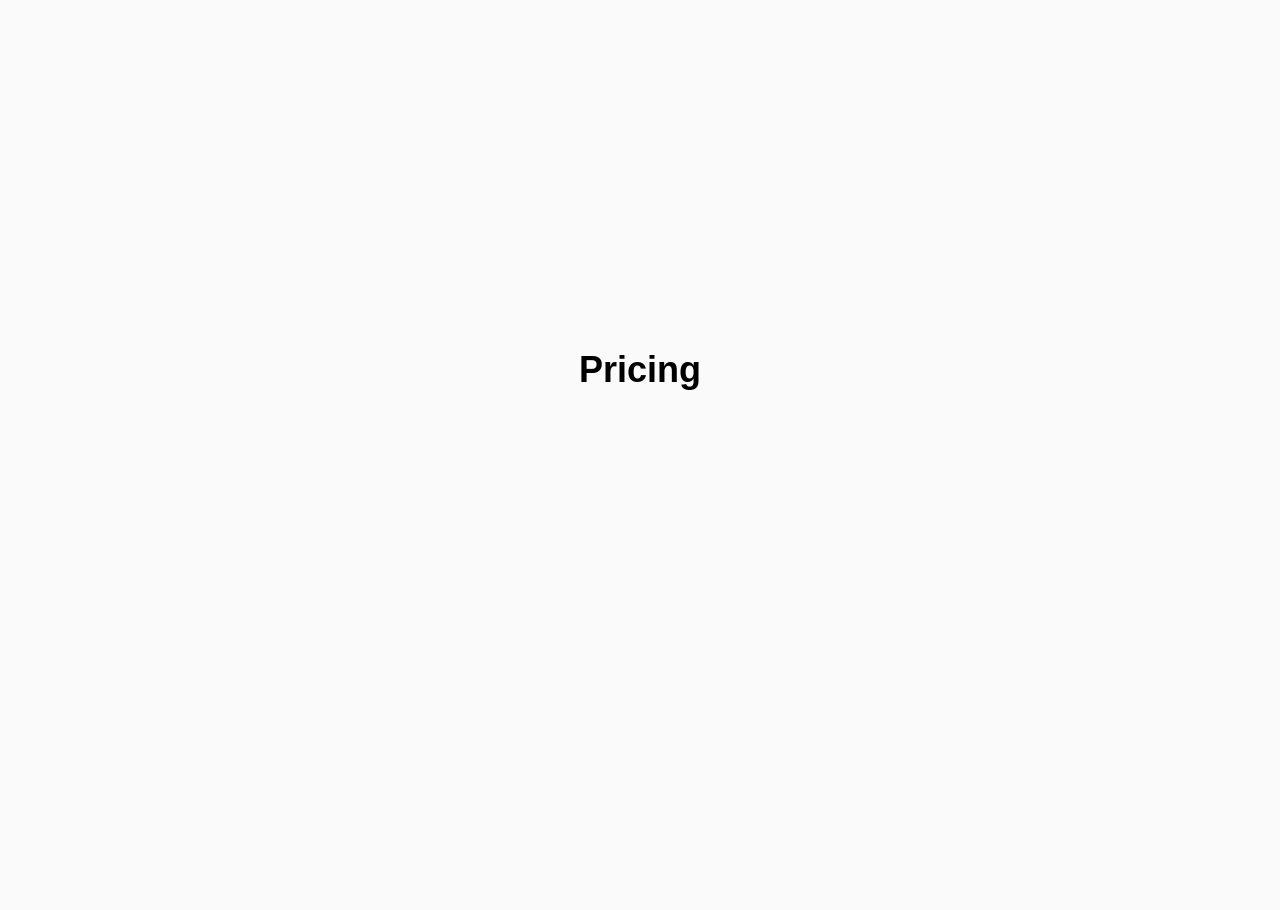
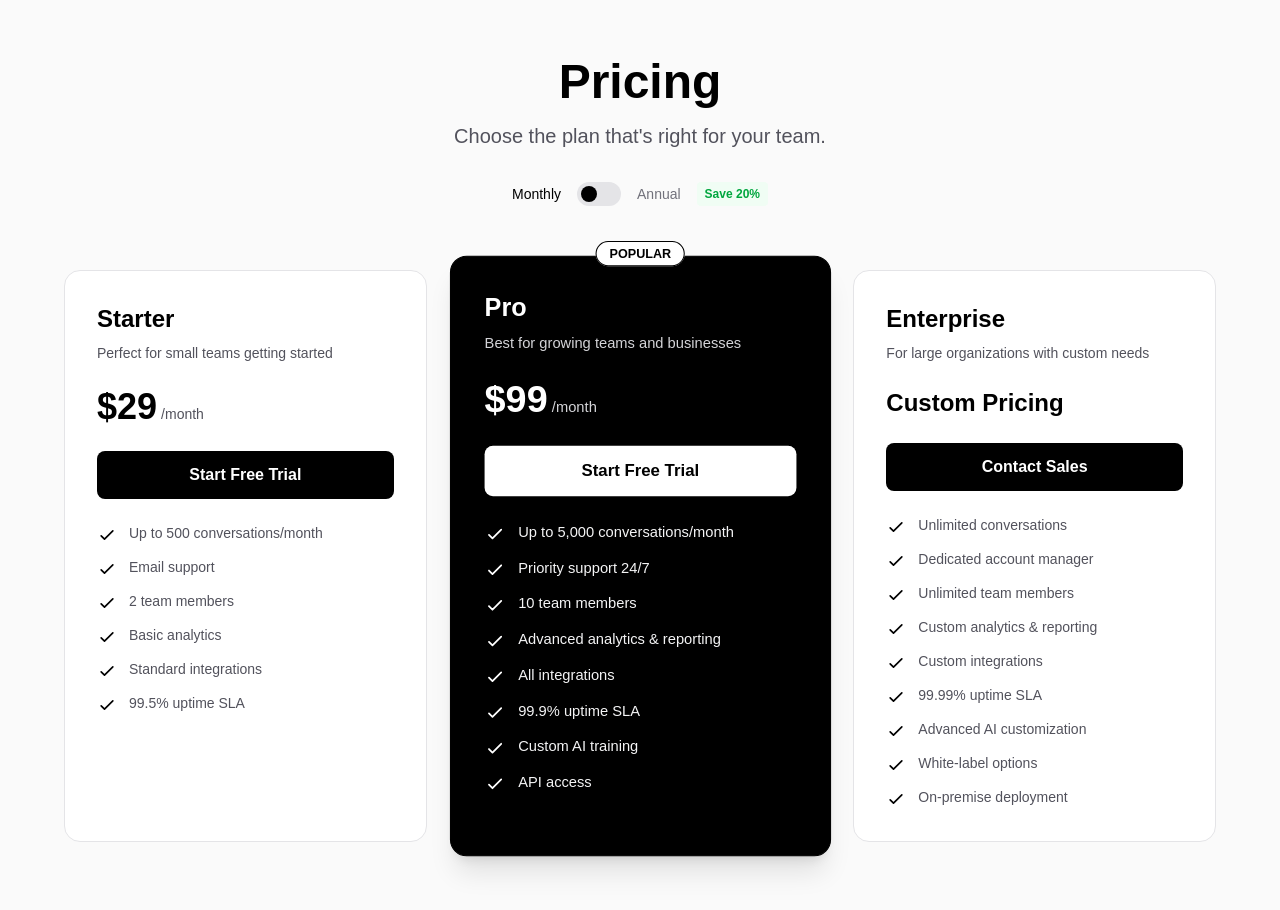
Before and after one commit to surendar2011/saas-landing-page, a Next.js app: page / in a window 1280 px wide. Shown: the part 1680-2590 px from the top of the page. Built offline with nearby package versions, Linux system fonts and the light colour scheme.

Commit message:
Added pricing section

```diff
--- a/src/components/sections/Pricing.tsx
+++ b/src/components/sections/Pricing.tsx
@@ -1,10 +1,212 @@
+"use client";
+
+import { useState } from "react";
+
 export default function Pricing() {
+  const [isAnnual, setIsAnnual] = useState(false);
+
+  const plans = [
+    {
+      name: "Starter",
+      description: "Perfect for small teams getting started",
+      monthlyPrice: 29,
+      annualPrice: 24,
+      features: [
+        "Up to 500 conversations/month",
+        "Email support",
+        "2 team members",
+        "Basic analytics",
+        "Standard integrations",
+        "99.5% uptime SLA"
+      ],
+      cta: "Start Free Trial",
+      popular: false
+    },
+    {
+      name: "Pro",
+      description: "Best for growing teams and businesses",
+      monthlyPrice: 99,
+      annualPrice: 79,
+      features: [
+        "Up to 5,000 conversations/month",
+        "Priority support 24/7",
+        "10 team members",
+        "Advanced analytics & reporting",
+        "All integrations",
+        "99.9% uptime SLA",
+        "Custom AI training",
+        "API access"
+      ],
+      cta: "Start Free Trial",
+      popular: true
+    },
+    {
+      name: "Enterprise",
+      description: "For large organizations with custom needs",
+      monthlyPrice: null,
+      annualPrice: null,
+      features: [
+        "Unlimited conversations",
+        "Dedicated account manager",
+        "Unlimited team members",
+        "Custom analytics & reporting",
+        "Custom integrations",
+        "99.99% uptime SLA",
+        "Advanced AI customization",
+        "White-label options",
+        "On-premise deployment"
+      ],
+      cta: "Contact Sales",
+      popular: false
+    }
+  ];
+
   return (
-    <section id="pricing" className="min-h-screen flex items-center justify-center px-4">
-      <div className="text-center">
-        <h2 className="text-4xl font-bold text-black dark:text-white mb-4">
-          Pricing
-        </h2>
+    <section id="pricing" className="min-h-screen flex items-center justify-center px-4 py-20">
+      <div className="max-w-7xl mx-auto w-full">
+        {/* Header */}
+        <div className="text-center mb-16">
+          <h2 className="text-4xl md:text-5xl font-bold text-black dark:text-white mb-4">
+            Pricing
+          </h2>
+          <p className="text-xl text-zinc-600 dark:text-zinc-400 max-w-2xl mx-auto mb-8">
+            Choose the plan that's right for your team.
+          </p>
+
+          {/* Billing Toggle */}
+          <div className="flex items-center justify-center gap-4">
+            <span className={`text-sm font-medium ${!isAnnual ? 'text-black dark:text-white' : 'text-zinc-500 dark:text-zinc-500'}`}>
+              Monthly
+            </span>
+            <button
+              onClick={() => setIsAnnual(!isAnnual)}
+              className="relative inline-flex h-6 w-11 items-center rounded-full bg-zinc-200 dark:bg-zinc-800 transition-colors focus:outline-none focus:ring-2 focus:ring-zinc-400 dark:focus:ring-zinc-600"
+              role="switch"
+              aria-checked={isAnnual}
+            >
+              <span
+                className={`inline-block h-4 w-4 transform rounded-full bg-black dark:bg-white transition-transform ${
+                  isAnnual ? 'translate-x-6' : 'translate-x-1'
+                }`}
+              />
+            </button>
+            <span className={`text-sm font-medium ${isAnnual ? 'text-black dark:text-white' : 'text-zinc-500 dark:text-zinc-500'}`}>
+              Annual
+            </span>
+            {!isAnnual && (
+              <span className="text-xs font-semibold text-green-600 dark:text-green-500 bg-green-50 dark:bg-green-900/20 px-2 py-1 rounded">
+                Save 20%
+              </span>
+            )}
+          </div>
+        </div>
+
+        {/* Pricing Cards */}
+        <div className="grid grid-cols-1 md:grid-cols-2 lg:grid-cols-3 gap-8 max-w-6xl mx-auto">
+          {plans.map((plan, index) => (
+            <div
+              key={index}
+              className={`relative p-8 rounded-2xl border transition-all hover:shadow-xl ${
+                plan.popular
+                  ? 'bg-black dark:bg-white border-black dark:border-white scale-105 shadow-xl'
+                  : 'bg-white dark:bg-zinc-900 border-zinc-200 dark:border-zinc-800 hover:border-zinc-300 dark:hover:border-zinc-700'
+              }`}
+            >
+              {/* Popular Badge */}
+              {plan.popular && (
+                <div className="absolute -top-4 left-1/2 -translate-x-1/2">
+                  <span className="bg-white dark:bg-black text-black dark:text-white text-xs font-bold px-3 py-1 rounded-full border border-black dark:border-white">
+                    POPULAR
+                  </span>
+                </div>
+              )}
+
+              {/* Plan Header */}
+              <div className="mb-6">
+                <h3 className={`text-2xl font-bold mb-2 ${
+                  plan.popular ? 'text-white dark:text-black' : 'text-black dark:text-white'
+                }`}>
+                  {plan.name}
+                </h3>
+                <p className={`text-sm ${
+                  plan.popular ? 'text-zinc-300 dark:text-zinc-700' : 'text-zinc-600 dark:text-zinc-400'
+                }`}>
+                  {plan.description}
+                </p>
+              </div>
+
+              {/* Price */}
+              <div className="mb-6">
+                {plan.monthlyPrice ? (
+                  <>
+                    <div className="flex items-baseline gap-1">
+                      <span className={`text-4xl font-bold ${
+                        plan.popular ? 'text-white dark:text-black' : 'text-black dark:text-white'
+                      }`}>
+                        ${isAnnual ? plan.annualPrice : plan.monthlyPrice}
+                      </span>
+                      <span className={`text-sm ${
+                        plan.popular ? 'text-zinc-300 dark:text-zinc-700' : 'text-zinc-600 dark:text-zinc-400'
+                      }`}>
+                        /month
+                      </span>
+                    </div>
+                    {isAnnual && (
+                      <p className={`text-xs mt-1 ${
+                        plan.popular ? 'text-zinc-400 dark:text-zinc-600' : 'text-zinc-500 dark:text-zinc-500'
+                      }`}>
+                        Billed annually (${plan.annualPrice * 12}/year)
+                      </p>
+                    )}
+                  </>
+                ) : (
+                  <div className={`text-2xl font-bold ${
+                    plan.popular ? 'text-white dark:text-black' : 'text-black dark:text-white'
+                  }`}>
+                    Custom Pricing
+                  </div>
+                )}
+              </div>
+
+              {/* CTA Button */}
+              <button className={`w-full py-3 px-6 rounded-lg font-semibold mb-6 transition-colors ${
+                plan.popular
+                  ? 'bg-white dark:bg-black text-black dark:text-white hover:bg-zinc-100 dark:hover:bg-zinc-900'
+                  : 'bg-black dark:bg-white text-white dark:text-black hover:bg-zinc-800 dark:hover:bg-zinc-100'
+              }`}>
+                {plan.cta}
+              </button>
+
+              {/* Features */}
+              <ul className="space-y-3">
+                {plan.features.map((feature, featureIndex) => (
+                  <li key={featureIndex} className="flex items-start gap-3">
+                    <svg
+                      className={`w-5 h-5 flex-shrink-0 mt-0.5 ${
+                        plan.popular ? 'text-white dark:text-black' : 'text-black dark:text-white'
+                      }`}
+                      fill="none"
+                      stroke="currentColor"
+                      viewBox="0 0 24 24"
+                    >
+                      <path
+                        strokeLinecap="round"
+                        strokeLinejoin="round"
+                        strokeWidth={2}
+                        d="M5 13l4 4L19 7"
+                      />
+                    </svg>
+                    <span className={`text-sm ${
+                      plan.popular ? 'text-zinc-100 dark:text-zinc-900' : 'text-zinc-600 dark:text-zinc-400'
+                    }`}>
+                      {feature}
+                    </span>
+                  </li>
+                ))}
+              </ul>
+            </div>
+          ))}
+        </div>
       </div>
     </section>
   );
```
